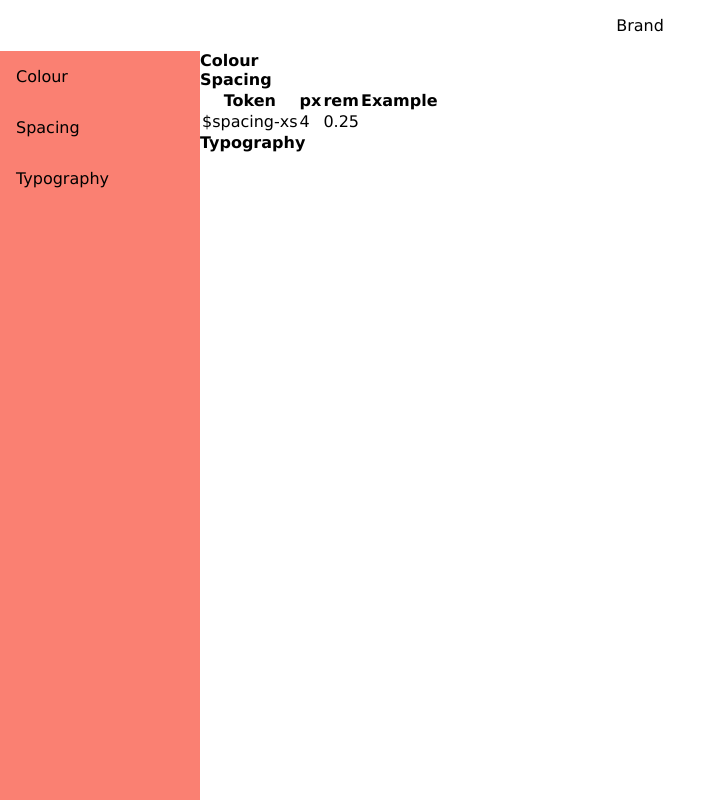
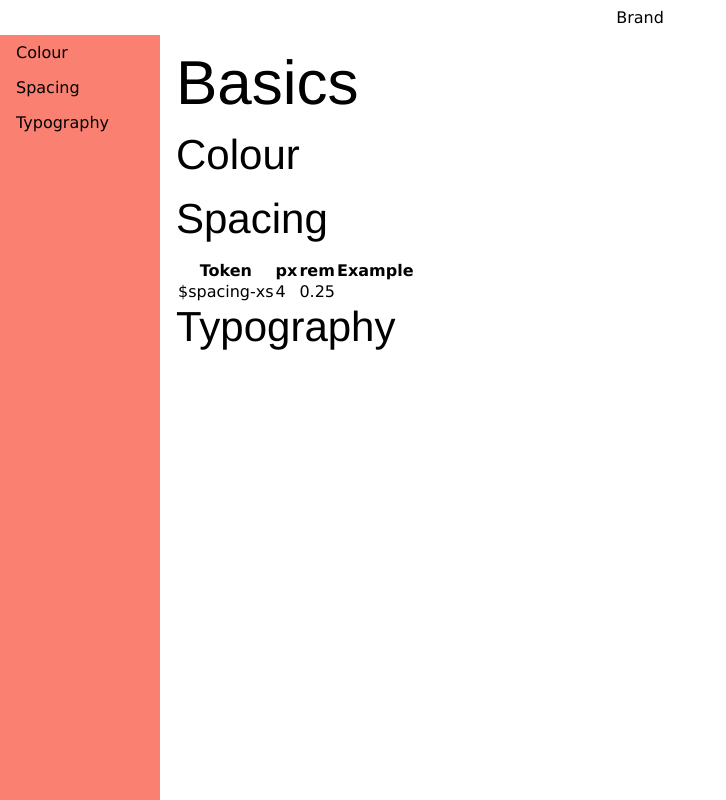
Before and after one commit to jillallan/design-system, a plain HTML site: page index.html in a window 1280 px wide. Shown: the whole page, without its empty margins (0-726 px from the left). Drawn offline with Linux system fonts and the light colour scheme.

Commit message:
Update navigation

```diff
--- a/index.html
+++ b/index.html
@@ -30,6 +30,7 @@
         </nav>
 
         <div class="content">
+            <h1>Basics</h1>
             <h2 id="colour">Colour</h2>
             <h2 id="spacing">Spacing</h2>
             <table>
@@ -43,7 +44,7 @@
                 </thead>
                 <tbody>
                     <tr class="table-row">
-                        <td>$spacing-xs</td>
+                        <td><code>$spacing-xs</code></td>
                         <td>4</td>
                         <td>0.25</td>
                         <td><div></div></td>
--- a/partials/_side-navigation.sass
+++ b/partials/_side-navigation.sass
@@ -1,18 +1,11 @@
 @use 'reset'
 @use 'spacing'
-
-$navigation-style: side
-
-@mixin navbar-style($navigation-style: $navigation-style)
-    @if $navigation-style == top
-        flex-direction: row
-    @if $navigation-style == side
-        flex-direction: column
+@use 'colours'
 
 .toggle-button
     position: absolute
     left: 0
-    padding: $spacing-xs
+    padding: 8px
 
 .site-header
     // position
@@ -60,7 +53,7 @@ $navigation-style: side
 
 .navbar__link, .navbar__logo
     // position
-    padding: $spacing-xs
+    padding: 8px
 
     // style
     text-decoration: none
@@ -98,8 +91,13 @@ $navigation-style: side
 
     .navbar__link, .navbar__logo
         // position
-        padding: $spacing-md
+        padding: spacing.$space-squish-inset-m
 
     .content
         // position
         margin-left: 160px
+        padding: spacing.$space-inset-default
+
+    h2
+        // position
+        margin: spacing.$space-stack-default
--- a/partials/_spacing.sass
+++ b/partials/_spacing.sass
@@ -1,7 +1,52 @@
-$spacing-xxs: 0.25rem // 4px
-$spacing-xs: 0.5rem // 8px
-$spacing-sm: 0.75rem // 12px
-$spacing-md: 1rem // 16px
-$spacing-lg: 1.5rem // 24px
-$spacing-xl: 2rem // 32px
-$spacing-xxl: 3rem // 48px
+$space-xxs: 0.125rem // 2px
+$space-xs: 0.25rem // 4px
+$space-s: 0.5rem // 8px
+$space-m: 1rem // 16px
+$space-l: 2rem // 32px
+$space-xl: 4rem // 64px
+$space-xxl: 8rem // 128px
+
+// Inset (padding)
+    // Cards and block messages, compact pills, or spacious footers and mastheads
+$space-inset-default: $space-m // mobile first
+$space-inset-xs: $space-xs
+$space-inset-s: $space-s
+$space-inset-m: $space-m
+$space-inset-l: $space-l // Desktop
+$space-inset-xl: $space-xl
+
+// Squish inset (padding)
+    // Buttons, data tables, list items
+$space-squish-inset-default: $space-s $space-m
+$space-squish-inset-xs: $space-xxs $space-xs
+$space-squish-inset-s: $space-xs $space-s
+$space-squish-inset-m: $space-s $space-m
+$space-squish-inset-l: $space-m $space-l
+$space-squish-inset-xl: $space-l $space-xl
+
+// Stretch inset (padding)
+    // textboxes, textareas, and other form elements
+$space-stretch-inset-default: $space-m $space-l
+$space-stretch-inset-xs: $space-s $space-xs
+$space-stretch-inset-s: $space-m $space-s
+$space-stretch-inset-m: $space-l $space-m
+$space-stretch-inset-l: $space-xl $space-l
+$space-stretch-inset-xl: $space-xxl $space-xl
+
+// Stack
+    // Vertical scroll
+$space-stack-default: 0 0 $space-m 0
+$space-stack-xs: 0 0 $space-xs 0
+$space-stack-s: 0 0 $space-s 0
+$space-stack-m: 0 0 $space-m 0
+$space-stack-l: 0 0 $space-l 0
+$space-stack-xl: 0 0 $space-xl 0
+
+// Inline
+    // Inline elemnets
+$space-inline-default: 0 $space-m 0 0
+$space-inline-xs: 0 $space-xs 0 0
+$space-inline-s: 0 $space-s 0 0
+$space-inline-m: 0 $space-m 0 0
+$space-inline-l: 0 $space-l 0 0
+$space-inline-xl: 0 $space-xl 0 0
--- a/partials/_top-navigation.sass
+++ b/partials/_top-navigation.sass
@@ -1,4 +1,5 @@
 @use 'reset'
+@use 'spacing'
 
 $navigation-style: side
 
@@ -64,4 +65,4 @@ $navigation-style: side
 
     .navbar__link, .navbar__logo
         // position
-        padding: 1rem
+        padding: $space-l
--- a/partials/_typography.sass
+++ b/partials/_typography.sass
@@ -3,7 +3,7 @@
 $font-primary: Helvetica, sans-serif  // For style
 $font-secondary: Garamond, serif  // For function
 $base-font-size: 16px
-$font-scale: 1.618
+$font-scale: 1.3
 
 @mixin text--sm
     font-family: $font-primary
@@ -24,12 +24,14 @@ $font-scale: 1.618
 
 @mixin text--xlg
     font-family: $font-primary
+    font-weight: 200
     $font-size: calculate-text-size(2)
     font-size: $font-size
     line-height: calculate-line-height($font-size)
 
 @mixin text--xxlg
     font-family: $font-primary
+    font-weight: 200
     $font-size: calculate-text-size(3)
     font-size: $font-size
     line-height: calculate-line-height($font-size)
--- a/styles.sass
+++ b/styles.sass
@@ -1,3 +1,11 @@
-@use 'partials/reset'
-@use 'partials/spacing'
 @use 'partials/side-navigation'
+@use 'partials/typography'
+
+h1
+    @include typography.text--xxlg
+    margin: 0 0 1rem 0
+
+
+h2
+    @include typography.text--xlg
+    margin: 0 0 1rem 0
```
Also changed, not shown: styles.css, 1 other file.
